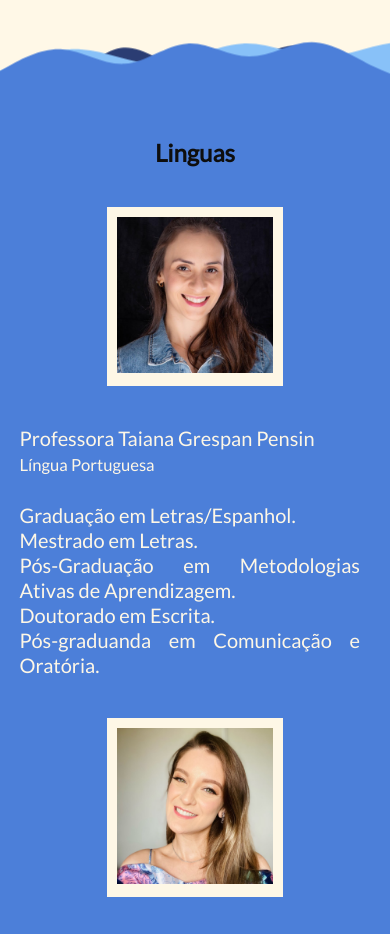
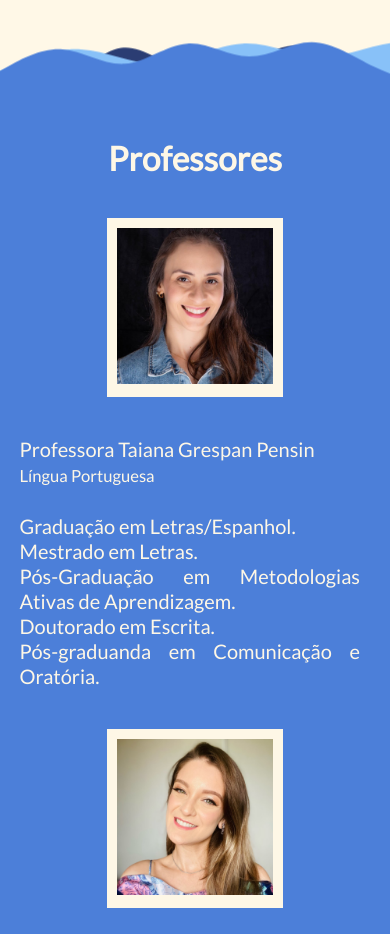
Before and after one commit to AntonyBresolin/CentroDeLinguas, a plain HTML site: page index.html in a window 390 px wide. Shown: the part 2920-3854 px from the top of the page. Drawn offline with nearby package versions, Linux system fonts and the light colour scheme.

Commit message:
título professores
-configurei o título professores em seus respectivos tamanhos

```diff
--- a/index.html
+++ b/index.html
@@ -128,7 +128,7 @@
 
 
   <section id="professores">
-    <h1 style="grid-area: titulo;">Linguas</h1>
+    <h1 style="grid-area: titulo;">Professores</h1>
     <p id="professores-text1" style="grid-area:text1;">Professora Taiana Grespan Pensin <br>
       <small>Língua Portuguesa</small><br><br>
 
--- a/src/css/main.css
+++ b/src/css/main.css
@@ -324,6 +324,16 @@ header .logo {
   text-align: justify;
   color: #FEF7E6;
   font-family: "Lato", sans-serif;
+}
+
+#professores h1{
+  font-size: 60pt;
+  line-height: 40px;
+  text-align: justify;
+  color: #FEF7E6;
+  font-family: "Lato", sans-serif;
+
+
 }
 
 
@@ -751,6 +761,15 @@ footer {
     row-gap: 40px;
     margin-bottom: 150px;
   }
+  #professores h1{
+    font-size: 30pt;
+    line-height: 40px;
+    text-align: justify;
+    color: #FEF7E6;
+    font-family: "Lato", sans-serif;
+
+
+  }
 }
 
 /*essa é o tamanho de um tablet*/
@@ -1032,6 +1051,15 @@ footer {
     color: #FEF7E6;
     font-family: "Lato", sans-serif;
   }
+  #professores h1{
+    font-size: 26pt;
+    line-height: 40px;
+    text-align: justify;
+    color: #FEF7E6;
+    font-family: "Lato", sans-serif;
+
+
+  }
 
   /* FOOTER FOOTER 800px FOOTER FOOTER */
 
@@ -1143,6 +1171,15 @@ footer {
     text-align: justify;
     color: #FEF7E6;
     font-family: "Lato", sans-serif;
+  }
+  #professores h1{
+    font-size: 25pt;
+    line-height: 40px;
+    text-align: justify;
+    color: #FEF7E6;
+    font-family: "Lato", sans-serif;
+
+
   }
 
   #professores img {
```
